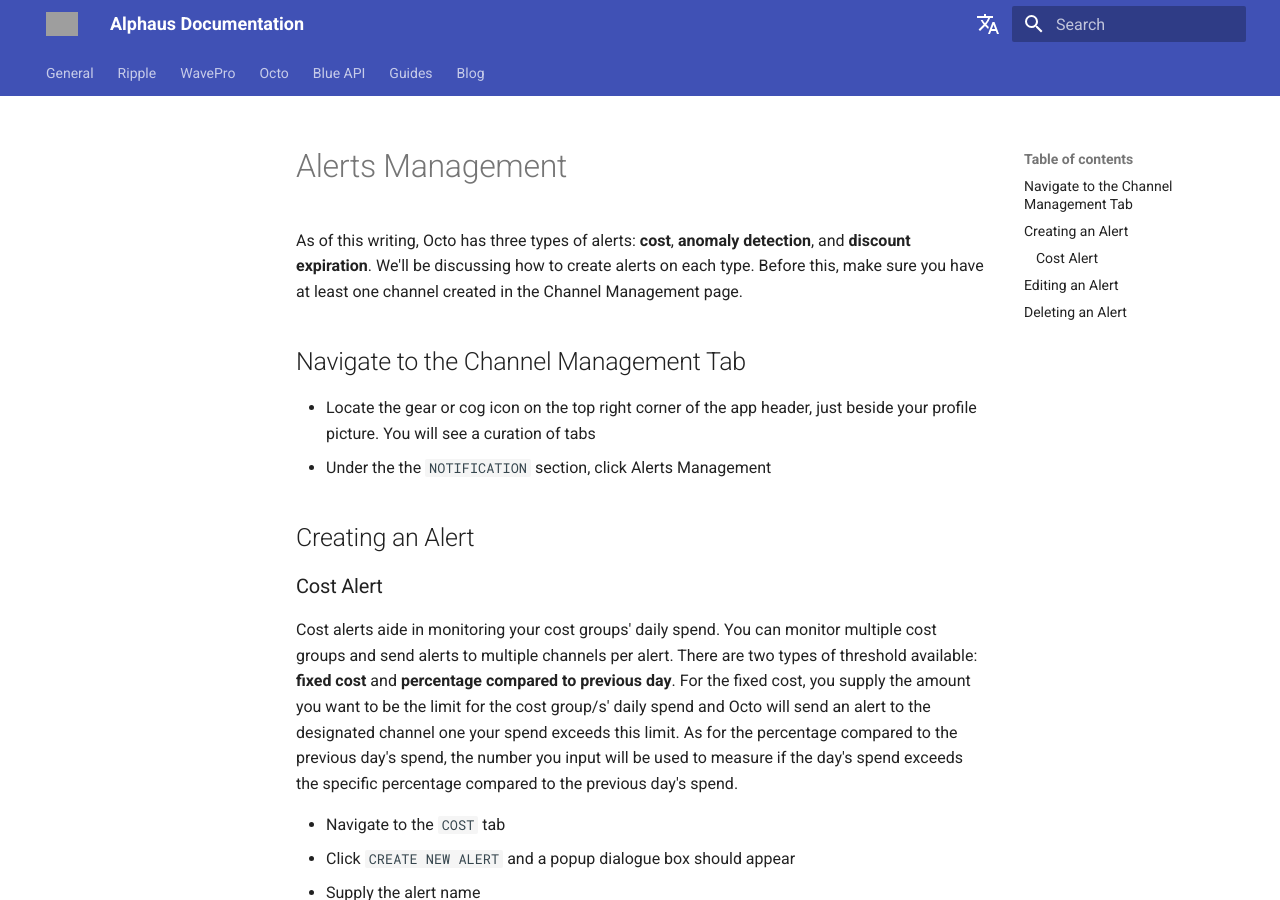
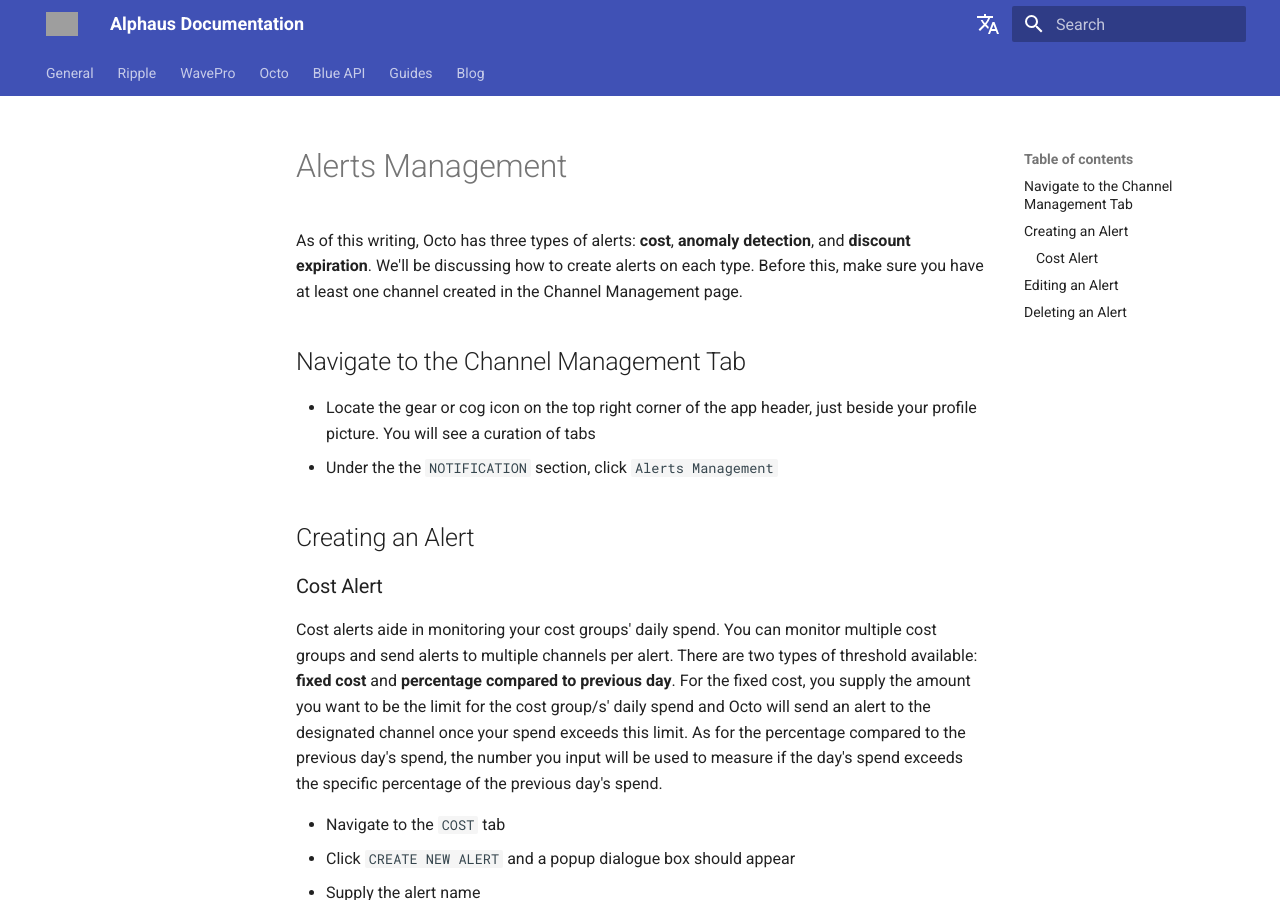
Before and after one commit to alphauslabs/tmpdocs, an MkDocs documentation site: the page built from docs/octo/alerts-management.md, in a window 1280 px wide and 900 px high. Built offline with MkDocs 1.6.1 and Material for MkDocs 9.7.7, drawn with Linux system fonts in a browser that asks for light colours; comment, search, counter and statistics services are not loaded; grey boxes are pictures that could not be loaded.

Commit message:
octo: edit alerts management docs

```diff
--- a/docs/octo/alerts-management.md
+++ b/docs/octo/alerts-management.md
@@ -5,13 +5,12 @@
 ## Navigate to the Channel Management Tab
 
 - Locate the gear or cog icon on the top right corner of the app header, just beside your profile picture. You will see a curation of tabs
-- Under the the `NOTIFICATION` section, click Alerts Management
-
+- Under the the `NOTIFICATION` section, click `Alerts Management`
 ## Creating an Alert
 
 ### Cost Alert
 
-Cost alerts aide in monitoring your cost groups' daily spend. You can monitor multiple cost groups and send alerts to multiple channels per alert. There are two types of threshold available: **fixed cost** and **percentage compared to previous day**. For the fixed cost, you supply the amount you want to be the limit for the cost group/s' daily spend and Octo will send an alert to the designated channel one your spend exceeds this limit. As for the percentage compared to the previous day's spend, the number you input will be used to measure if the day's spend exceeds the specific percentage compared to the previous day's spend.
+Cost alerts aide in monitoring your cost groups' daily spend. You can monitor multiple cost groups and send alerts to multiple channels per alert. There are two types of threshold available: **fixed cost** and **percentage compared to previous day**. For the fixed cost, you supply the amount you want to be the limit for the cost group/s' daily spend and Octo will send an alert to the designated channel once your spend exceeds this limit. As for the percentage compared to the previous day's spend, the number you input will be used to measure if the day's spend exceeds the specific percentage of the previous day's spend.
 
 - Navigate to the `COST` tab
 - Click `CREATE NEW ALERT` and a popup dialogue box should appear
```
